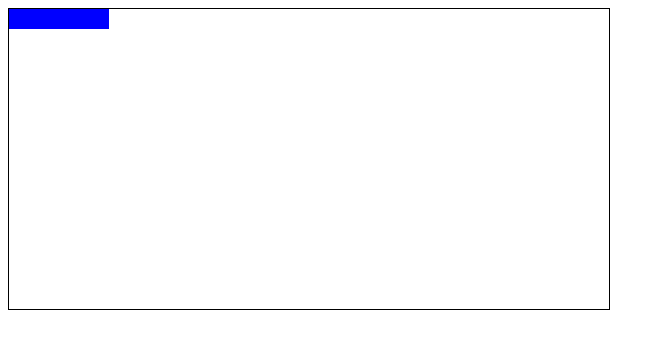
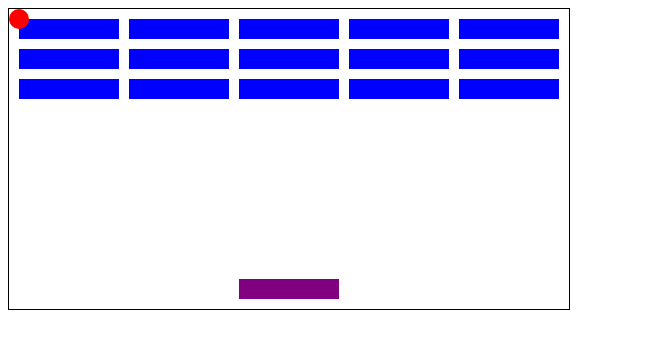
Before and after one commit to LuraMisner/Games-JS, a plain HTML site: page breakout/index.html in a window 1280 px wide. Shown: the whole page, without its empty margins (0-665 px from the left). Drawn offline with Linux system fonts and the light colour scheme.

Commit message:
Blocks + user movement functionality

```diff
--- a/breakout/app.js
+++ b/breakout/app.js
@@ -1,5 +1,84 @@
 const grid = document.querySelector('.grid')
+const blockWidth = 100
+const blockHeight = 20
+const boardWidth = 560
+const userStart = [230, 10]
+let currentPosition = userStart
 
-const block = document.createElement('div')
-block.classList.add('block')
-grid.appendChild(block)
+// Create Block
+class Block {
+    constructor(xAxis, yAxis) {
+        this.bottomLeft = [xAxis, yAxis]
+        this.bottomRight = [xAxis + blockWidth, yAxis]
+        this.topLeft = [xAxis, yAxis + blockHeight]
+        this.topRight = [xAxis + blockWidth, yAxis + blockHeight]
+    }
+}
+
+let blocks = [
+    new Block(10, 270),
+    new Block(120, 270),
+    new Block(230, 270),
+    new Block(340, 270),
+    new Block(450, 270),
+    new Block(10, 240),
+    new Block(120, 240),
+    new Block(230, 240),
+    new Block(340, 240),
+    new Block(450, 240),
+    new Block(10, 210),
+    new Block(120, 210),
+    new Block(230, 210),
+    new Block(340, 210),
+    new Block(450, 210)
+
+]
+
+function addBlocks() {
+    for (let i = 0; i < blocks.length; ++i) {
+        const block = document.createElement('div')
+        block.classList.add('block')
+        block.style.left = blocks[i].bottomLeft[0] + 'px'
+        block.style.bottom = blocks[i].bottomLeft[1] + 'px'
+        grid.appendChild(block)
+    }
+}
+
+addBlocks()
+
+// Add user
+const user =  document.createElement('div')
+user.classList.add('user')
+drawUser()
+grid.appendChild(user)
+
+// Draw the user
+function drawUser() {
+    user.style.left = currentPosition[0] + 'px'
+    user.style.bottom = currentPosition[1] + 'px'
+}
+
+// Move user
+function moveUser(e) {
+    switch(e.key){
+        case 'ArrowLeft':
+            if (currentPosition[0] > 0) {
+                currentPosition[0] -= 10
+                drawUser()
+            }
+            break;
+        case 'ArrowRight':
+            if (currentPosition[0] < boardWidth - blockWidth) {
+                currentPosition[0] += 10
+                drawUser()
+            }
+            break;
+    }
+}
+
+document.addEventListener('keydown', moveUser)
+
+// Add ball
+const ball = document.createElement('div')
+ball.classList.add('ball')
+grid.appendChild(ball)
--- a/breakout/style.css
+++ b/breakout/style.css
@@ -1,12 +1,28 @@
 .grid {
     position: absolute;
-    width: 600px;
+    width: 560px;
     height: 300px;
     border: solid black 1px;
 }
 
 .block {
+    position: absolute;
     width: 100px;
     height: 20px;
     background-color: blue;
 }
+
+.user {
+    position: absolute;
+    width: 100px;
+    height: 20px;
+    background-color: purple;
+}
+
+.ball {
+    position: absolute;
+    width: 20px;
+    height: 20px;
+    border-radius: 10px;
+    background-color: red;
+}
```
